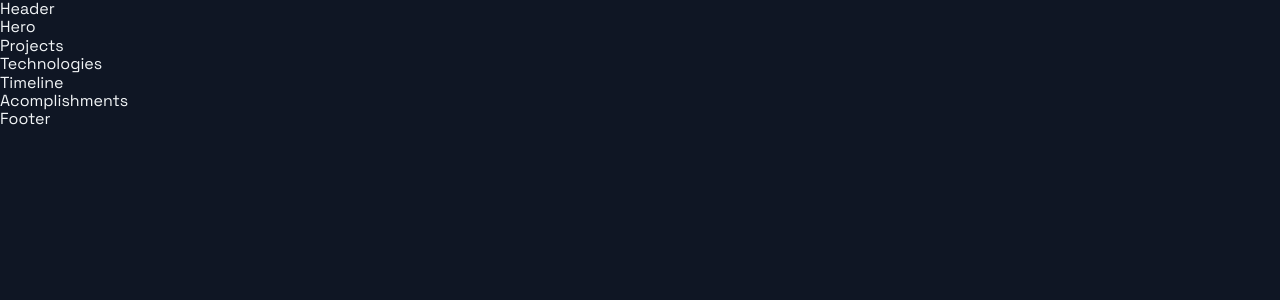
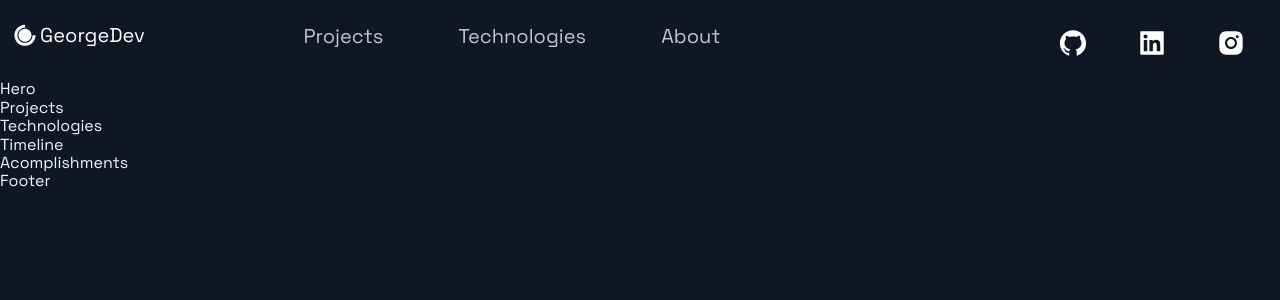
Before and after one commit to S4ND1X/GeorgeDev, a Next.js app: page / in a window 1280 px wide. Shown: the top 300 px of the page. Built offline with nearby package versions, Linux system fonts and the light colour scheme.

Commit message:
feat: add navbar with icons

```diff
--- a/src/components/Header/Header.js
+++ b/src/components/Header/Header.js
@@ -1,14 +1,63 @@
-import Link from 'next/link';
-import React from 'react';
-import { AiFillGithub, AiFillInstagram, AiFillLinkedin } from 'react-icons/ai';
-import { DiCssdeck } from 'react-icons/di';
+import Link from "next/link";
+import React from "react";
+import { AiFillGithub, AiFillInstagram, AiFillLinkedin } from "react-icons/ai";
+import { DiCssdeck } from "react-icons/di";
 
-import { Container, Div1, Div2, Div3, NavLink, SocialIcons } from './HeaderStyles';
+import {
+  Container,
+  Div1,
+  Div2,
+  Div3,
+  NavLink,
+  SocialIcons,
+  Span,
+} from "./HeaderStyles";
 
-const Header = () =>  (
-  <div>
-    Header
-  </div>
+const Header = () => (
+  <Container>
+    <Div1>
+      <Link href="/">
+        <a
+          style={{
+            display: "flex",
+            alignItems: "center",
+            color: "white",
+            marginBottom: "20px",
+          }}
+        >
+          <DiCssdeck size="3rem" /> <Span> GeorgeDev </Span>
+        </a>
+      </Link>
+    </Div1>
+    <Div2>
+      <li>
+        <Link href="#projects">
+          <NavLink>Projects</NavLink>
+        </Link>
+      </li>
+      <li>
+        <Link href="#technologies">
+          <NavLink>Technologies</NavLink>
+        </Link>
+      </li>
+      <li>
+        <Link href="#about">
+          <NavLink>About</NavLink>
+        </Link>
+      </li>
+    </Div2>
+    <Div3>
+      <SocialIcons href="https://github.com/S4ND1X">
+        <AiFillGithub size="3rem" />
+      </SocialIcons>
+      <SocialIcons href="https://linkedin.com">
+        <AiFillLinkedin size="3rem" />
+      </SocialIcons>
+      <SocialIcons href="https://instagram.com">
+        <AiFillInstagram size="3rem" />
+      </SocialIcons>
+    </Div3>
+  </Container>
 );
 
 export default Header;
--- a/src/components/Header/HeaderStyles.js
+++ b/src/components/Header/HeaderStyles.js
@@ -1,5 +1,5 @@
-import { IoIosArrowDropdown } from 'react-icons/io';
-import styled from 'styled-components';
+import { IoIosArrowDropdown } from "react-icons/io";
+import styled from "styled-components";
 
 export const Container = styled.div`
   display: grid;
@@ -17,6 +17,11 @@
     grid-row-gap: 0.5rem;
   }
 `;
+
+export const Span = styled.span`
+  font-size: 2rem;
+`;
+
 export const Div1 = styled.div`
   grid-area: 1 / 1 / 2 / 2;
   display: flex;
@@ -94,8 +99,8 @@
   display: flex;
   align-self: center;
   transition: 0.3s ease;
-  opacity: ${({ isOpen }) => (isOpen ? '1' : '.75')};
-  transform: ${({ isOpen }) => (isOpen ? 'scaleY(-1)' : 'scaleY(1)')};
+  opacity: ${({ isOpen }) => (isOpen ? "1" : ".75")};
+  transform: ${({ isOpen }) => (isOpen ? "scaleY(-1)" : "scaleY(1)")};
 
   &:hover {
     opacity: 1;
@@ -107,18 +112,16 @@
   }
 `;
 
-
 // Social Icons
 
 export const SocialIcons = styled.a`
-transition: 0.3s ease;
-color: white;
-border-radius: 50px;
+  transition: 0.3s ease;
+  color: white;
+  border-radius: 50px;
   padding: 8px;
-&:hover {
+  &:hover {
     background-color: #212d45;
     transform: scale(1.2);
     cursor: pointer;
-
   }
-`
+`;
```
